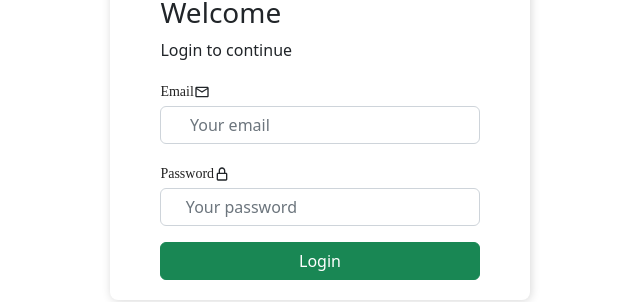
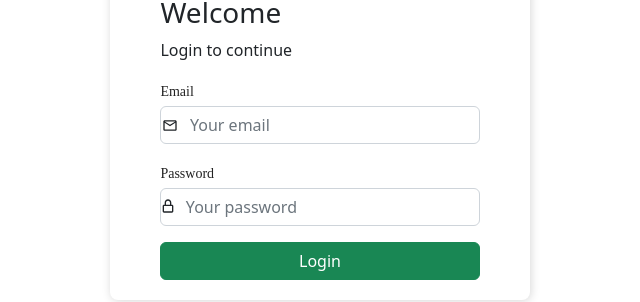
Before and after one commit to MICHAELMUNAVU83/greenr-frontend, a React (Create React App) app: page /login in a window 1280 px wide. Shown: the part 330-632 px from the top of the page, without its empty margins (320-960 px from the left). Built offline with nearby package versions, Linux system fonts and the light colour scheme; no server answers.

Commit message:
placed icons in input

```diff
--- a/src/components/Login/Login.css
+++ b/src/components/Login/Login.css
@@ -23,7 +23,7 @@
 
 
 
-label {
+.login-label {
   font-size: 14px;
   color: rgb(34, 34, 34);
   font-family: "Poppins";
@@ -55,3 +55,15 @@ a:hover {
   line-height: 0px;
   text-align: right;
 }
+
+.mail {
+  position: absolute;
+  height:95px;
+  left:482px;
+}
+
+.lock{
+  position: absolute;
+  height:92px;
+  left:480px;
+}
--- a/src/components/Login/Login.js
+++ b/src/components/Login/Login.js
@@ -48,7 +48,7 @@ function Login({ setStoredToken }) {
           <h3 className="Login-form-title">Welcome</h3>
           <p className="Login-form-paragraph">Login to continue</p>
           <div className="form-group mt-3">
-            <label className="label">Email </label>
+            <label className="login-label">Email </label>
             <MdOutlineMail className="mail"/>
             <input
               type="email"
@@ -60,7 +60,7 @@ function Login({ setStoredToken }) {
           </div>
 
           <div className="form-group mt-3">
-            <label className="label">Password</label>
+            <label className="login-label">Password</label>
             <BiLockAlt className="lock"/>
             <input
               type="password"
```
